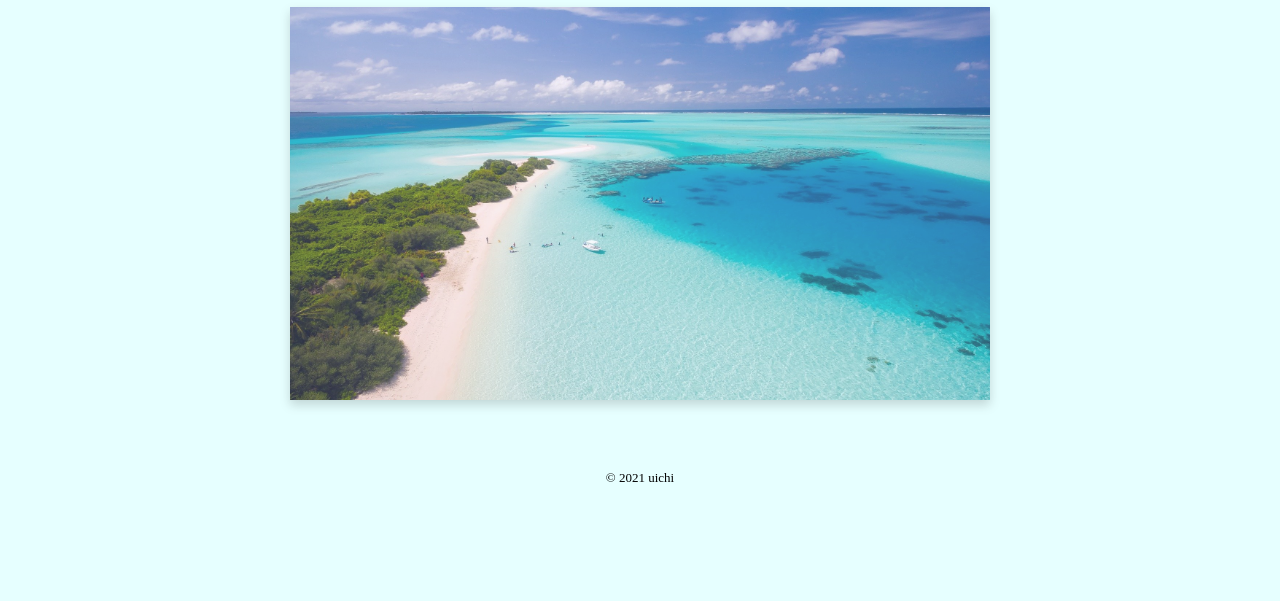
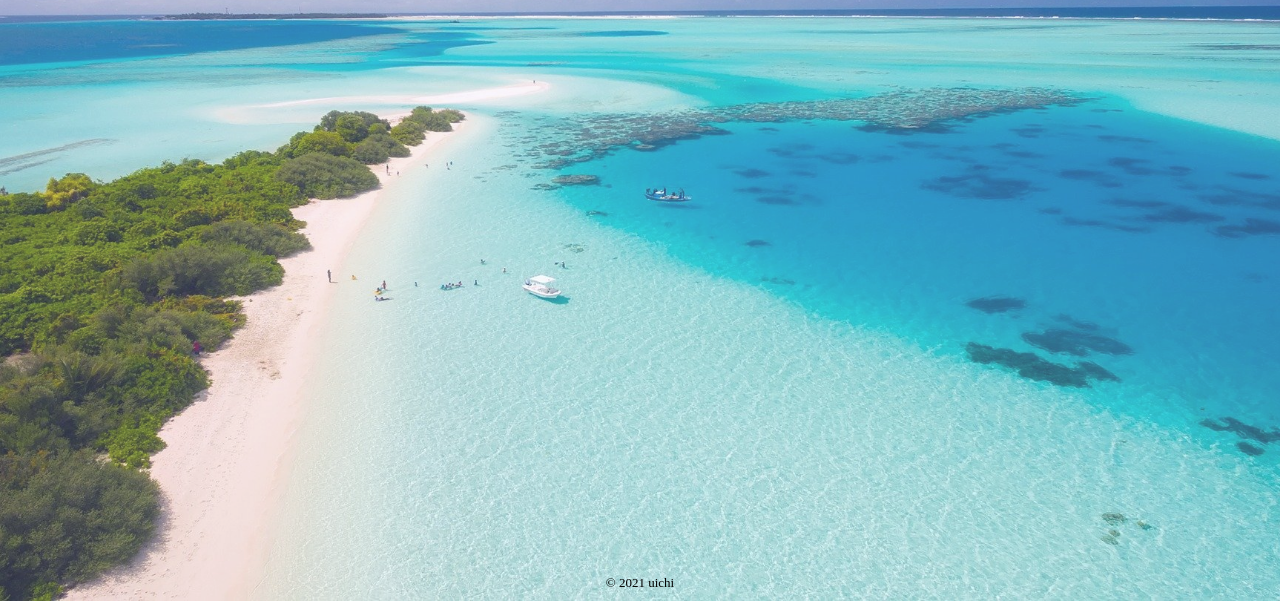
Before and after one commit to uichi/always-blue, a Gatsby site: page / in a window 1280 px wide. Shown: the part 199-800 px from the top of the page. Built offline with nearby package versions, Linux system fonts and the light colour scheme; Gatsby itself is replaced by a stand-in of ours; some packages are replaced by stand-ins of ours.

Commit message:
Make home style.

```diff
--- a/src/pages/index.js
+++ b/src/pages/index.js
@@ -1,25 +1,51 @@
 import * as React from 'react'
-import styled from 'styled-components'
 import { StaticImage } from 'gatsby-plugin-image'
-import Layout from '../components/layout';
+import styled, { createGlobalStyle } from 'styled-components';
+import Seo from '../components/seo'
+import Header from '../components/header';
+import Footer from '../components/footer';
 
-const HomeImage = styled.div`
-  box-shadow: 0 5px 10px 0 rgba(0 ,0, 0, .2);
-  filter: opacity(80%);
-  width: 100%;
-  z-index: -1;
+const GlobalStyle = createGlobalStyle`
+  body {
+    background-color: #e6ffff;
+    margin: 0;
+    padding: 0;
+`;
+const HomeFooter = styled.div`
+  & footer {
+    position: absolute;
+    margin: 0 0 10px 0;
+    bottom: 0;
+    right: 50%;
+    transform: translateX(50%)
+  }
 `
 
 const IndexPage = () => {
   return (
-    <Layout title="ホーム">
-      <HomeImage>
-        <StaticImage
-          alt="いつだって広い海"
-          src="../images/always-blue.jpg"
-        />
-      </HomeImage>
-    </Layout>
+    <>
+      <GlobalStyle />
+      <Header />
+      <Seo title="ホーム" />
+      <StaticImage
+        alt="いつだって広い海"
+        src="../images/always-blue.jpg"
+        style={{
+          boxShadow: "0 5px 10px 0 rgba(0 ,0, 0, .2)",
+          filter: "opacity(80%)",
+          objectPosition: "50% bottom",
+          position: 'absolute',
+          top: 0,
+          left: 0,
+          zIndex: "-1",
+          width: "100%",
+          height: "100vh",
+        }}
+      />
+      <HomeFooter>
+        <Footer />
+      </HomeFooter>
+    </>
   )
 }
 
```
Also changed, not shown: src/pages/about.js (+7 -0 lines), src/images/profile.jpg (added), src/images/profile.png (deleted).
